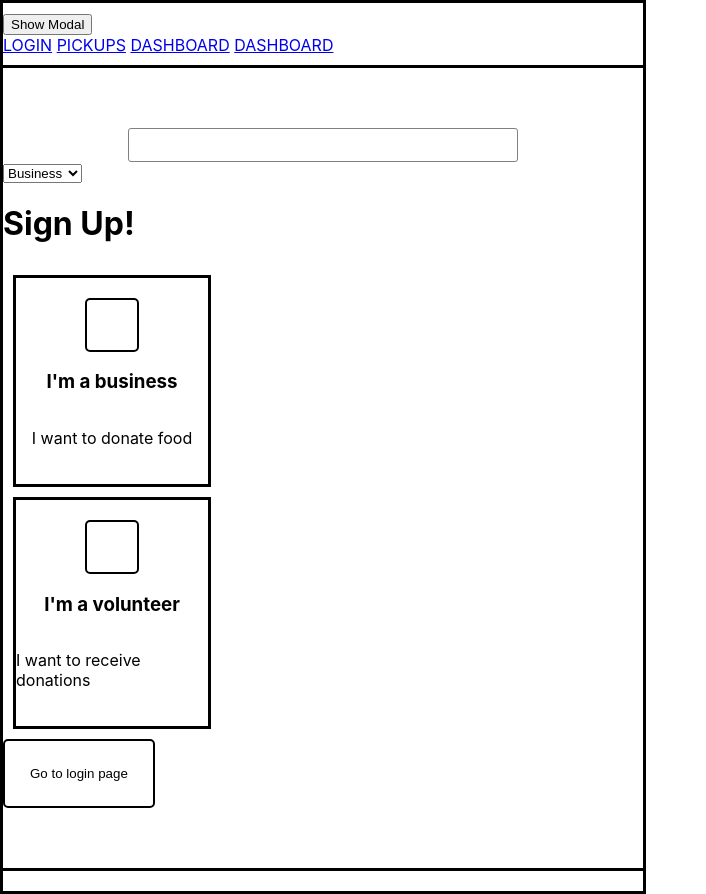
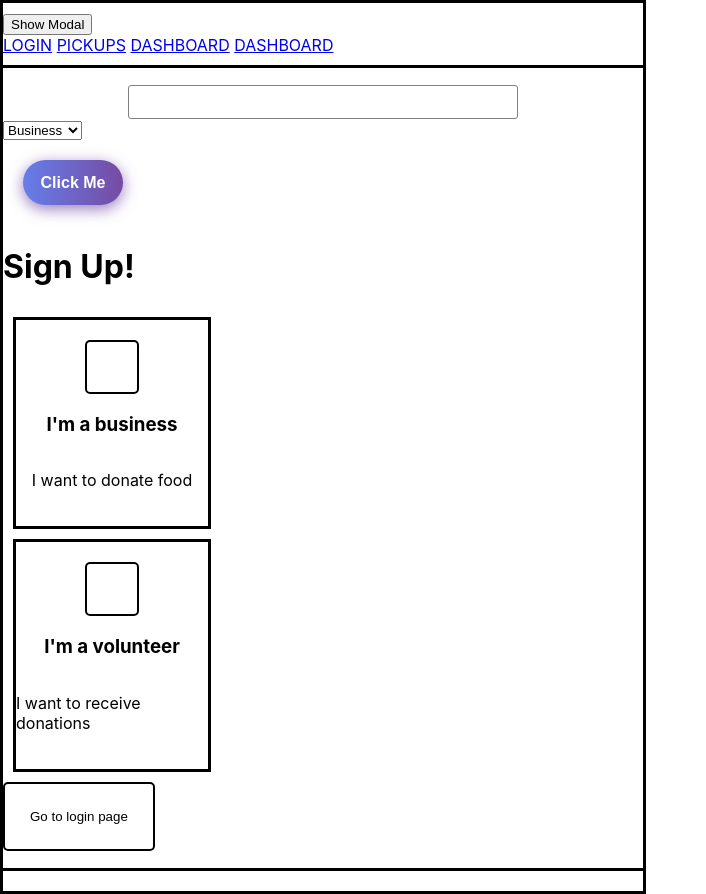
Before and after one commit to Replate-EU/Frontend, a React (Create React App) app in the folder front-end/: page / in a window 1280 px wide. Shown: the whole page, without its empty margins (0-706 px from the left). Built offline with nearby package versions, Linux system fonts and the light colour scheme; no server answers.

Commit message:
added styles for colored button

```diff
--- a/front-end/src/App.js
+++ b/front-end/src/App.js
@@ -74,6 +74,7 @@ function App({ appState, user, checkToken }) {
           <option value="volunteer">Volunteer</option>
         </select>
         </div>
+        <button className='colored-btn'>Click Me</button>
         <Switch>
           <Route exact path="/">
             <SignUp />
--- a/front-end/src/CSS/App.css
+++ b/front-end/src/CSS/App.css
@@ -13,3 +13,30 @@ input[type="text"]:focus {
 input[type="text"]:hover {
   border: 1px solid #bc9cff;
 }
+button.colored-btn {
+  background-image: linear-gradient(to right, #667eea, #764ba2, #6b8dd6, #8e37d7);
+  box-shadow: 0 4px 15px 0 rgba(116, 79, 168, 0.75);
+  width: 100px;
+  font-size: 16px;
+  font-weight: 600;
+  color: #fff;
+  cursor: pointer;
+  margin: 20px;
+  height: 45px;
+  text-align: center;
+  border: none;
+  background-size: 300% 100%;
+  border-radius: 50px;
+  -o-transition: all 0.4s ease-in-out;
+  -webkit-transition: all 0.4s ease-in-out;
+  transition: all 0.4s ease-in-out;
+}
+button.colored-btn:hover {
+  background-position: 100% 0;
+  -o-transition: all 0.4s ease-in-out;
+  -webkit-transition: all 0.4s ease-in-out;
+  transition: all 0.4s ease-in-out;
+}
+button.colored-btn:focus {
+  outline: none;
+}
--- a/front-end/src/LESS/inputs.less
+++ b/front-end/src/LESS/inputs.less
@@ -18,3 +18,42 @@ input {
     }
   }
 }
+
+button {
+  &.colored-btn {
+    background-image: linear-gradient(
+      to right,
+      #667eea,
+      #764ba2,
+      #6b8dd6,
+      #8e37d7
+    );
+    box-shadow: 0 4px 15px 0 rgba(116, 79, 168, 0.75);
+    width: 100px;
+    font-size: 16px;
+    font-weight: 600;
+    color: #fff;
+    cursor: pointer;
+    margin: 20px;
+    height: 45px;
+    text-align: center;
+    border: none;
+    background-size: 300% 100%;
+
+    border-radius: 50px;
+    -o-transition: all 0.4s ease-in-out;
+    -webkit-transition: all 0.4s ease-in-out;
+    transition: all 0.4s ease-in-out;
+
+    &:hover {
+      background-position: 100% 0;
+      -o-transition: all 0.4s ease-in-out;
+      -webkit-transition: all 0.4s ease-in-out;
+      transition: all 0.4s ease-in-out;
+    }
+
+    &:focus {
+      outline: none;
+    }
+  }
+}
```
